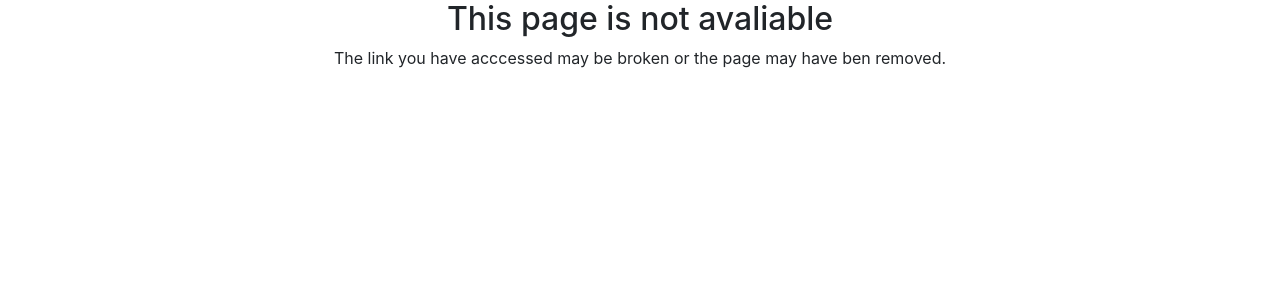
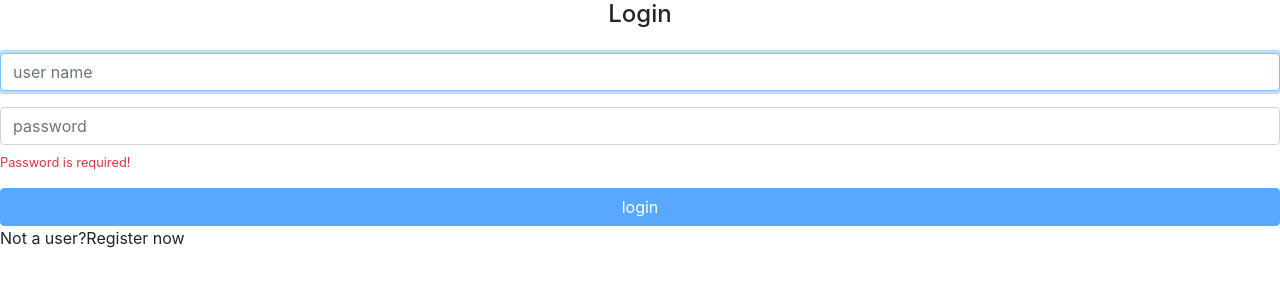
Before and after one commit to jhonatanedward/alurapic, an Angular app: page / in a window 1280 px wide. Shown: the top 300 px of the page. Built offline with nearby package versions, Linux system fonts and the light colour scheme.

Commit message:
Tela de login, reactive form e validacao.

```diff
--- a/src/app/app.module.ts
+++ b/src/app/app.module.ts
@@ -5,6 +5,7 @@
 import { PhotosModule } from './photos/photo.module';
 import { AppRoutingModule } from './app.routing.module';
 import { ErrorsModule } from './errors/errors.module';
+import { HomeModule } from './home/home.module';
 
 @NgModule({
   declarations: [
@@ -14,7 +15,8 @@
     BrowserModule,
     PhotosModule,
     AppRoutingModule,
-    ErrorsModule
+    ErrorsModule,
+    HomeModule
   ],
   providers: [],
   bootstrap: [AppComponent]
--- a/src/app/app.routing.module.ts
+++ b/src/app/app.routing.module.ts
@@ -5,8 +5,12 @@
 import {RouterModule, Routes} from '@angular/router';
 import { NotFoundComponent } from './errors/not-found/not-found.component';
 import { PhotoListResolver } from './photos/photo-list/photo-list.resolver';
+import { SignInComponent } from './home/signin/signin.component';
 
 const routes : Routes = [
+    {
+        path: '', component: SignInComponent
+    },
     {
         path: 'user/:userName',
         component: PhotoListComponent,
--- /dev/null
+++ b/src/app/home/signin/signin.component.html
@@ -0,0 +1,37 @@
+<h4 class="text-center">Login</h4>
+
+<form [formGroup]="loginForm" class="form mt-4">
+
+    <div class="form-group">
+        <input
+                formControlName="userName"
+                class="form-control"
+                placeholder="user name"
+                autofocus>
+        <small  *ngIf="loginForm.get('userName').errors?.required"
+                class="text-danger d-block mt-2">
+                User name is required!
+        </small>
+    </div>
+
+    <div class="form-group">
+        <input
+                formControlName="password"
+                type="password"
+                class="form-control"
+                placeholder="password">
+        <small  *ngIf="loginForm.get('password').errors?.required"
+                class="text-danger d-block mt-2">
+                Password is required!
+        </small>
+    </div>
+
+    <button [disabled]="loginForm.invalid"
+        type="submit"
+        class="btn btn-primary btn-block">
+        login
+    </button>
+
+</form>
+
+<p>Not a user?<a>Register now</a></p>
--- /dev/null
+++ b/src/app/home/signin/signin.component.ts
@@ -0,0 +1,18 @@
+import { Component, OnInit } from '@angular/core';
+import { FormBuilder, FormGroup, Validators } from '@angular/forms';
+
+@Component({
+    templateUrl: './signin.component.html'
+})
+export class SignInComponent implements OnInit{
+    loginForm: FormGroup;
+
+    constructor(private formBuilder:FormBuilder){}
+
+    ngOnInit():void{
+        this.loginForm = this.formBuilder.group({
+            userName:[''],
+            password: ['', Validators.required]
+        });
+    }
+}
```
Also changed, not shown: src/app/home/home.module.ts (added, +17 -0 lines).
